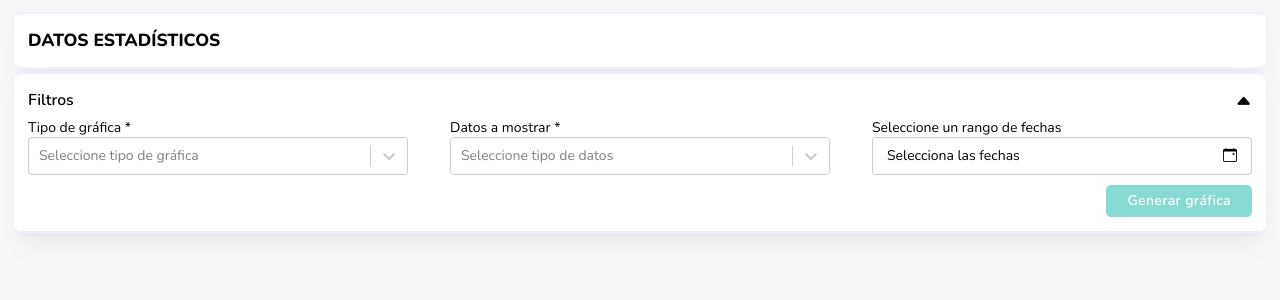
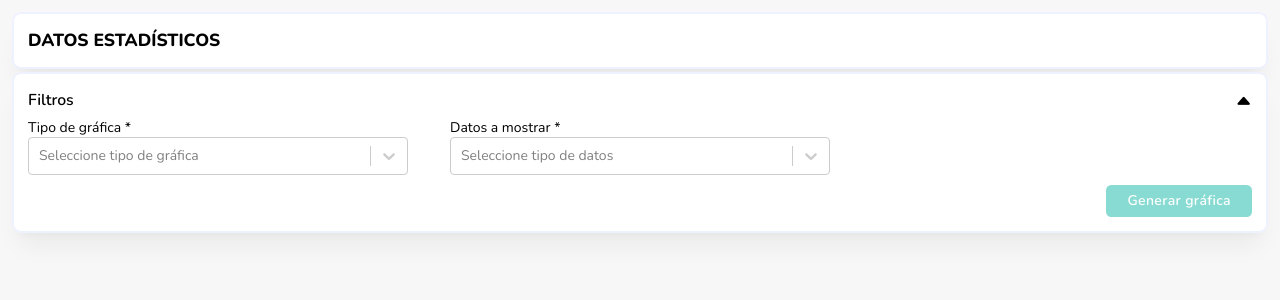
Before and after one commit to elbajo001/test_data_visualizer, a React (Create React App) app: page / in a window 1280 px wide. Shown: the top 300 px of the page. Built offline with nearby package versions, Linux system fonts and the light colour scheme.

Commit message:
data visualizer v1.1

```diff
--- a/src/App.jsx
+++ b/src/App.jsx
@@ -123,7 +123,7 @@ const App = () => {
             type={formData?.typeGraphic}
             labels={formData?.data?.map(d => (d?.name))}
             values={formData?.data?.map(d => d?.value)}
-            title={typeDataToShow?.find(t => t?.value === formData?.typeData)?.label}
+            title={`${typeDataToShow?.find(t => t?.value === formData?.typeData)?.label?.toString()?.slice(0, 25)}...`}
           />
         </div>
       :
@@ -131,7 +131,9 @@ const App = () => {
         <div className="w-full h-full flex justify-center items-center py-60">
           <div className='spinner'></div>
         </div>
-        : null
+        : !formData?.data ?
+          <p className="text-center my-48 text-xl">Oops! No hay datos para mostrar.</p>
+          : null
       }
     </div>
   );
--- a/src/components/FormFilters.jsx
+++ b/src/components/FormFilters.jsx
@@ -1,4 +1,4 @@
-import React, { forwardRef } from "react";
+import React, { forwardRef, useEffect } from "react";
 import DatePicker from "react-datepicker";
 import "react-datepicker/dist/react-datepicker.css";
 
@@ -90,6 +90,7 @@ const FormFilters = (props) => {
               )}
               onChange={(e) => props?.handleChangeInput("typeData", e)}
             />
+            {false ?
               <div className="flex flex-col">
                 <label className="my-0 text-md">
                   Seleccione un rango de fechas
@@ -110,6 +111,7 @@ const FormFilters = (props) => {
                   maxDate={new Date()}
                 />
               </div>
+            : null }
           </div>
           <button
             type="button"
```
Lines whose indentation alone changed are shown as unchanged.
